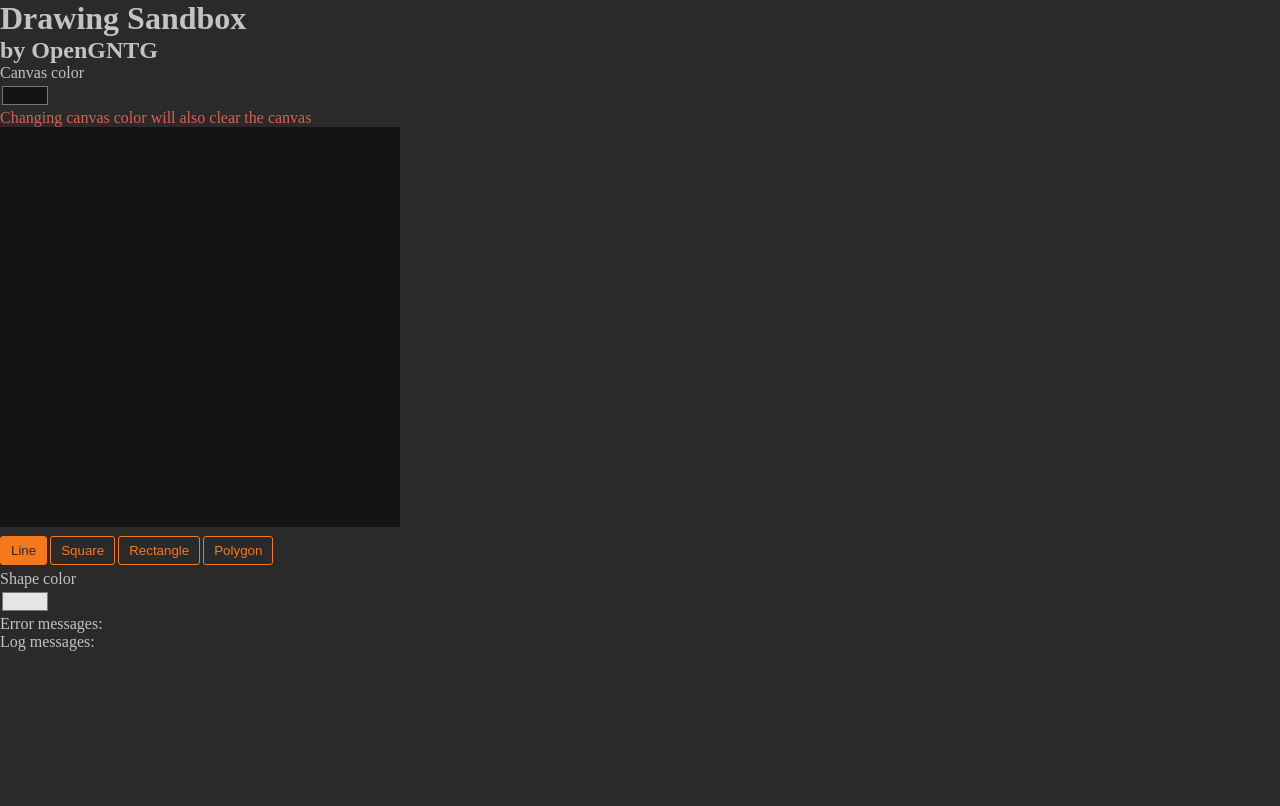
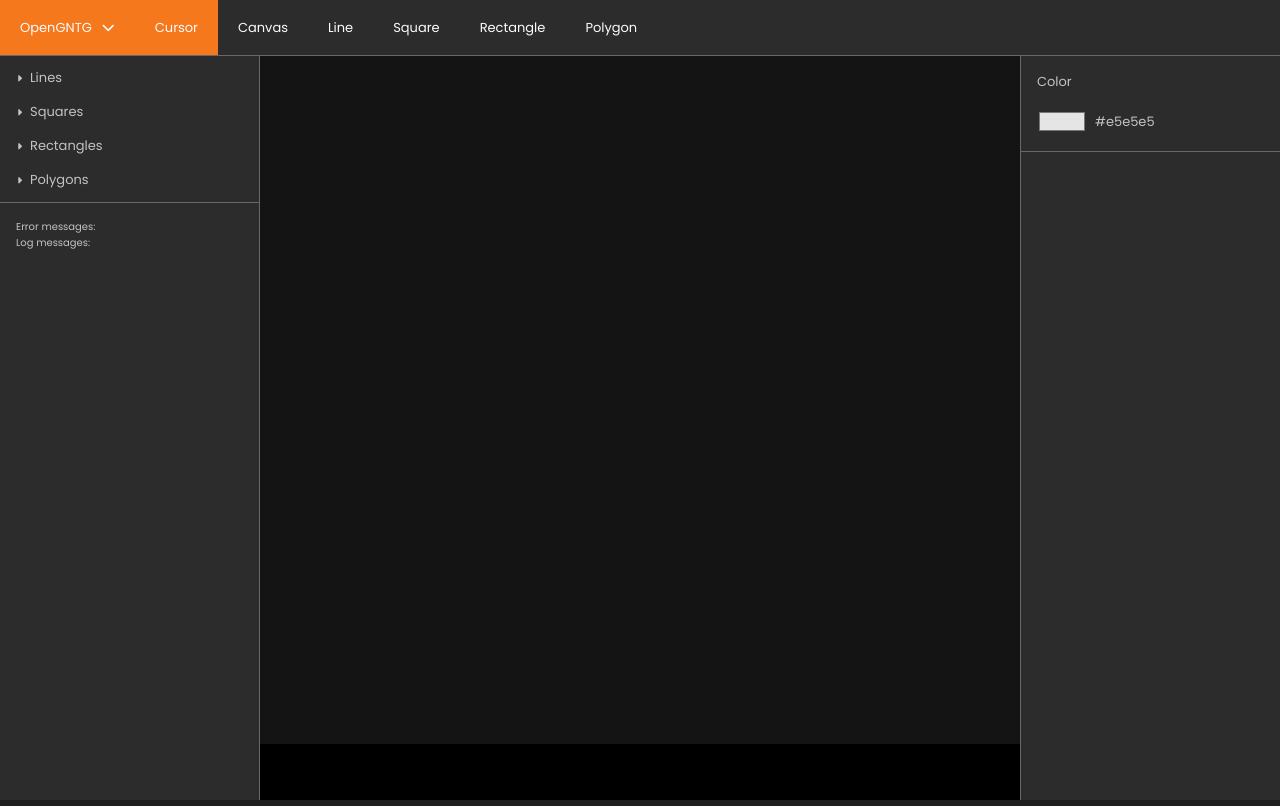
Before and after one commit to ditramadia/opengntg-graphic-editor, a plain HTML site: page src/index.html in a window 1280 px wide. Drawn offline with Linux system fonts and the light colour scheme.

Commit message:
style: add user interface layout  (#4)
* feat: add toolbar

* feat: add main app layout

* fix: fix app layout

* style: style main app layout

* style: style property bar

* style: style object list

```diff
--- a/src/index.html
+++ b/src/index.html
@@ -5,39 +5,87 @@
   <meta charset="UTF-8">
   <meta name="viewport" content="width=device-width, initial-scale=1.0">
   <title>OpenGNTG | Drawing sandbox</title>
+
+  <!-- Styles -->
   <link rel="stylesheet" type="text/css" href="./styles/index.css" />
+  <link rel="stylesheet" type="text/css" href="./styles/navbar.css" />
+  <link rel="stylesheet" type="text/css" href="./styles/object-list.css" />
+  <link rel="stylesheet" type="text/css" href="./styles/canvas.css" />
+  <link rel="stylesheet" type="text/css" href="./styles/property-bar.css" />
+
+  <!-- Font awesome -->
+  <link href="https://cdnjs.cloudflare.com/ajax/libs/font-awesome/6.5.1/css/all.min.css" rel="stylesheet"
+    type='text/css'>
 </head>
 
 <body>
-  <h1>Drawing Sandbox</h1>
-  <h2>by OpenGNTG</h2>
+  <!-- Navbar -->
+  <nav>
+    <ul>
+      <!-- TODO: Implement dropdown menu -->
+      <li id="logo">
+        <span>OpenGNTG</span>
+        <i class="fa-solid fa-chevron-down"></i>
+      </li>
+      <li id="cursor" class="tool-btn active">Cursor</li>
+      <li id="canvas" class="tool-btn">Canvas</li>
+      <li id="line" class="tool-btn">Line</li>
+      <li id="square" class="tool-btn">Square</li>
+      <li id="rectangle" class="tool-btn">Rectangle</li>
+      <li id="polygon" class="tool-btn">Polygon</li>
+    </ul>
+  </nav>
 
-  <!-- Canvas color -->
-  <div id="canvas-color-container">
-    <label for="canvas-color">Canvas color</label>
-    <input type="color" id="canvas-color-input" name="canvas-color" value="#141414">
-    <span class="warning">Changing canvas color will also clear the canvas</span>
+  <!-- Object list -->
+  <div id="object-list-container">
+
+    <!-- Line objects -->
+    <div id="line-objects" class="object-list">
+      <div class="object-label list">
+        <i class="fa-solid fa-caret-down hide"></i>
+        <i class="fa-solid fa-caret-right"></i>
+        <span>Lines</span>
+      </div>
+      <div class="items">
+      </div>
     </div>
 
-  <!-- Canvas -->
-  <canvas>
-
-  </canvas>
-
-  <!-- Shape buttons -->
-  <div class="shape-btn-container">
-    <button id="line" class="shape-btn active">Line</button>
-    <button id="square" class="shape-btn">Square</button>
-    <button id="rectangle" class="shape-btn">Rectangle</button>
-    <button id="polygon" class="shape-btn">Polygon</button>
+    <!-- Square objects -->
+    <div id="square-objects" class="object-list">
+      <div class="object-label list">
+        <i class="fa-solid fa-caret-down hide"></i>
+        <i class="fa-solid fa-caret-right"></i>
+        <span>Squares</span>
+      </div>
+      <div class="items">
+      </div>
     </div>
 
-  <!-- Shape color -->
-  <div id="shape-color-container">
-    <label for="shape-color">Shape color</label>
-    <input type="color" id="shape-color-input" name="shape-color" value="#e5e5e5">
+
+    <!-- Rectangle objects -->
+    <div id="rectangle-objects" class="object-list">
+      <div class="object-label list">
+        <i class="fa-solid fa-caret-down hide"></i>
+        <i class="fa-solid fa-caret-right"></i>
+        <span>Rectangles</span>
+      </div>
+      <div class="items">
+      </div>
     </div>
 
+    <!-- Polygon objects -->
+    <div id="polygon-objects" class="object-list">
+      <div class="object-label list">
+        <i class="fa-solid fa-caret-down hide"></i>
+        <i class="fa-solid fa-caret-right"></i>
+        <span>Polygons</span>
+      </div>
+      <div class="items">
+      </div>
+    </div>
+
+    <!-- Dev log box -->
+    <div id="dev-box">
       <!-- Box to show error log -->
       <div id="error-box">
         <span>Error messages:</span>
@@ -47,6 +95,42 @@
       <div id="log-box">
         <span>Log messages:</span>
       </div>
+    </div>
+  </div>
+
+  <!-- Property bar -->
+  <div class="property-bar-container">
+
+    <!-- Canvas property -->
+    <div id="canvas-properties" class="property-container">
+      <!-- Canvas color -->
+      <div class="property">
+        <label for="canvas-color">Background</label>
+        <div class="color-input">
+          <input type="color" id="canvas-color-input" name="canvas-color" value="#141414">
+          <span id="canvas-color-value">#141414</span>
+        </div>
+      </div>
+    </div>
+
+    <!-- Shape property -->
+    <div id="shape-properties" class="property-container active">
+      <!-- Shape color -->
+      <div class="property">
+        <label for="shape-color">Color</label>
+        <div class="color-input">
+          <input type="color" id="shape-color-input" name="shape-color" value="#e5e5e5">
+          <span id="shape-color-value">#e5e5e5</span>
+        </div>
+      </div>
+    </div>
+
+  </div>
+
+  <!-- Canvas -->
+  <canvas>
+
+  </canvas>
 
   <!-- Utilities -->
   <script src="./script/utils/log.js"></script>
--- a/src/script/states.js
+++ b/src/script/states.js
@@ -1,13 +1,30 @@
 // == Selectors ===========================================================
+// Canvas
 const canvas = document.querySelector("canvas");
-const shapeButtonDiv = document.querySelector(".shape-btn-container");
+
+// Tool buttons
+const toolButtons = document.querySelectorAll(".tool-btn");
+
+// Object list
+const objectList = document.querySelectorAll(".object-list");
+const lineObjects = document.querySelector("#line-objects");
+const squareObjects = document.querySelector("#square-objects");
+const rectangleObjects = document.querySelector("#rectangle-objects");
+const polygonObjects = document.querySelector("#polygon-objects");
+
+// Properties
+const propertyContainer = document.querySelectorAll(".property-container");
+
 const canvasColorInput = document.querySelector("#canvas-color-input");
+const canvasColorValueSpan = document.querySelector("#canvas-color-value");
+
 const shapeColorInput = document.querySelector("#shape-color-input");
+const shapeColorValueSpan = document.querySelector("#shape-color-value");
 
 // == State variables =====================================================
 let gl = undefined;
 let canvasColor = [0.08, 0.08, 0.08, 1.0];
-let selectedShapeMode = "line";
+let selectedTool = "cursor";
 let shapeColor = [0.9, 0.9, 0.9, 1.0];
 let isDrawing = false;
 const shapes = {
@@ -40,67 +57,94 @@ try {
   showError(`Initialize canvas failed - ${error}`);
 }
 
-// == Select shape event handler ==========================================
-for (let i = 0; i < shapeButtonDiv.children.length; i++) {
-  shapeButtonDiv.children[i].addEventListener("click", () => {
-    if (selectedShapeMode === shapeButtonDiv.children[i].id) {
-      shapeButtonDiv.children[i].classList.remove("active");
-      selectedShapeMode = undefined;
+// == Select tool event handler ===========================================
+for (let i = 0; i < toolButtons.length; i++) {
+  toolButtons[i].addEventListener("click", () => {
+    if (selectedTool === toolButtons[i].id) {
       return;
+    }
+
+    selectedTool = toolButtons[i].id;
+    for (let j = 0; j < toolButtons.length; j++) {
+      toolButtons[j].classList.remove("active");
+    }
+    toolButtons[i].classList.add("active");
+
+    for (let j = 0; j < propertyContainer.length; j++) {
+      propertyContainer[j].classList.remove("active");
+    }
+    if (selectedTool === "cursor") {
+      return;
+    }
+    if (selectedTool === "canvas") {
+      propertyContainer[0].classList.add("active");
     } else {
-      selectedShapeMode = shapeButtonDiv.children[i].id;
-      for (let j = 0; j < shapeButtonDiv.children.length; j++) {
-        shapeButtonDiv.children[j].classList.remove("active");
-      }
-      shapeButtonDiv.children[i].classList.add("active");
+      propertyContainer[1].classList.add("active");
     }
   });
 }
 
-// == Change canvas background color handler ==============================
+// == Object lists ========================================================
+for (let i = 0; i < objectList.length; i++) {
+  objectList[i].querySelector(".object-label").addEventListener("click", () => {
+    objectList[i].classList.toggle("open");
+    objectList[i].querySelector(".fa-caret-down").classList.toggle("hide");
+    objectList[i].querySelector(".fa-caret-right").classList.toggle("hide");
+  });
+}
+
+function insertShapeToHTML(type) {
+  if (type === "line") {
+    lineObjects.querySelector(
+      ".items"
+    ).innerHTML += `<div class="list object-item">Line ${shapes.lines.length}</div>`;
+  }
+}
+
+// == Property handler ====================================================
+// Canvas color
 canvasColorInput.addEventListener("input", () => {
+  canvasColorValueSpan.innerHTML = canvasColorInput.value;
   canvasColor = hexToRGBA(canvasColorInput.value);
   gl.clearColor(...canvasColor);
-  gl.clear(gl.COLOR_BUFFER_BIT);
 });
 
-// == Change shape color handler ==========================================
+// Shape color
 shapeColorInput.addEventListener("input", () => {
+  shapeColorValueSpan.innerHTML = shapeColorInput.value;
   shapeColor = hexToRGBA(shapeColorInput.value);
 });
 
 // == Drawing state handler ===============================================
 canvas.addEventListener("mousedown", (e) => {
-  if (!selectedShapeMode || isDrawing) {
+  if (selectedTool === "cursor" || selectedTool === "canvas" || isDrawing) {
     return;
   }
 
-  if (selectedShapeMode === "line") {
+  if (selectedTool === "line") {
     const { x, y } = getMousePos(e);
     shapes.lines.push(new Line(x, y, shapeColor));
-    shapes.lines[shapes.lines.length - 1].print();
+    insertShapeToHTML("line");
   }
 
   isDrawing = true;
 });
 
 canvas.addEventListener("mousemove", (e) => {
-  if (!isDrawing) {
+  if (selectedTool === "cursor" || selectedTool === "canvas" || !isDrawing) {
     return;
   }
 
-  if (selectedShapeMode === "line") {
+  if (selectedTool === "line") {
     const { x, y } = getMousePos(e);
     shapes.lines[shapes.lines.length - 1].setEndVertex(x, y);
   }
 });
 
 canvas.addEventListener("mouseup", (e) => {
-  if (!selectedShapeMode || !isDrawing) {
+  if (selectedTool === "cursor" || selectedTool === "canvas" || !isDrawing) {
     return;
   }
 
-  shapes.lines[shapes.lines.length - 1].print();
-
   isDrawing = false;
 });
--- /dev/null
+++ b/src/styles/canvas.css
@@ -0,0 +1,5 @@
+canvas {
+  width: 100vw;
+  height: 100vh;
+  background-color: var(--red);
+}
--- a/src/styles/index.css
+++ b/src/styles/index.css
@@ -1,58 +1,43 @@
+@import url("https://fonts.googleapis.com/css2?family=Poppins:ital,wght@0,100;0,200;0,300;0,400;0,500;0,600;0,700;0,800;0,900;1,100;1,200;1,300;1,400;1,500;1,600;1,700;1,800;1,900&display=swap");
+
 * {
   margin: 0;
   padding: 0;
   box-sizing: border-box;
 }
 
-body {
-  background-color: #2a2a2a;
-  color: #c3c3c3;
+:root {
+  --primary-color: #1e1e1e;
+  --secondary-color: #2c2c2c;
+  --tertiary-color: #67686b;
+  --accent-color: #f6781d;
+  --text-color: #c3c3c3;
+  --white: #fcfcfc;
+  --red: #da6052;
+  --light-blue: #67c6e3;
 }
 
-.shape-btn-container {
-  margin: 5px 0;
-  display: flex;
-  gap: 3px;
-}
+body {
+  background-color: var(--primary-color);
+  color: var(--text-color);
 
-.shape-btn {
-  background-color: transparent;
-  border: 1px solid #f6781d;
-  border-radius: 3px;
-  padding: 6px 10px;
-  color: #f6781d;
-  cursor: pointer;
-}
+  max-width: 100vw;
+  width: 100vw;
+  overflow-x: hidden;
+  max-height: 100vh;
+  height: 100vh;
+  overflow-y: hidden;
 
-.shape-btn.active {
-  background-color: #f6781d;
-  color: #2a2a2a;
-}
-
-#canvas-color-container,
-#shape-color-container {
-  display: flex;
-  flex-direction: column;
-}
-
-#canvas-color-input,
-#shape-color-input {
-  background-color: transparent;
-  border: none;
-  border-radius: 3px;
-}
-
-canvas {
-  width: 400px;
-  height: 400px;
-  background-color: #da6052;
+  font-family: "Poppins", sans-serif;
+  font-weight: 400;
+  font-size: small;
 }
 
 #error-box p,
 .warning {
-  color: #da6052;
+  color: var(--red);
 }
 
 #log-box p {
-  color: #67c6e3;
+  color: var(--light-blue);
 }
--- /dev/null
+++ b/src/styles/navbar.css
@@ -0,0 +1,46 @@
+nav {
+  position: absolute;
+  top: 0;
+  left: 0;
+  z-index: 10;
+
+  width: 100%;
+  height: 56px;
+  background-color: var(--secondary-color);
+
+  border-bottom: solid 1px var(--tertiary-color);
+}
+
+#logo {
+  display: flex;
+  gap: 10px;
+}
+
+nav ul {
+  height: 100%;
+  display: flex;
+}
+
+nav ul li {
+  width: fit-content;
+  height: 100%;
+  padding: 0 20px;
+  color: var(--white);
+
+  display: flex;
+  align-items: center;
+  justify-content: center;
+
+  cursor: pointer;
+  list-style: none;
+
+  transition: background-color 100ms ease-in-out;
+}
+
+nav ul li:hover {
+  background-color: var(--accent-color);
+}
+
+nav ul li.active {
+  background-color: var(--accent-color);
+}
--- /dev/null
+++ b/src/styles/object-list.css
@@ -0,0 +1,67 @@
+#object-list-container {
+  position: absolute;
+  left: 0;
+  bottom: 0;
+  top: 0;
+
+  width: 260px;
+  height: 100vh;
+  padding-top: 61px;
+  padding-bottom: 5px;
+  overflow-y: auto;
+
+  background-color: var(--secondary-color);
+  border-right: solid 1px var(--tertiary-color);
+}
+
+#dev-box {
+  left: 0;
+  bottom: 0;
+
+  width: 100%;
+  height: fit-content;
+  margin-top: 5px;
+  padding: 16px 16px 16px 16px;
+  background-color: var(--secondary-color);
+  border-top: solid 1px var(--tertiary-color);
+
+  font-size: x-small;
+}
+
+.object-list .object-item {
+  display: none;
+}
+
+.object-list.open .object-item {
+  display: block;
+}
+
+.object-list .object-label {
+  display: flex;
+  align-items: center;
+  gap: 8px;
+}
+
+.object-list .object-label i {
+  display: inline;
+  font-size: x-small;
+}
+
+.object-list .object-label i.hide {
+  display: none;
+}
+
+.object-list .list {
+  padding: 6px 16px;
+  border: solid 1px var(--secondary-color);
+
+  cursor: pointer;
+}
+
+.object-list .list:hover {
+  border: solid 1px var(--accent-color);
+}
+
+.object-list .object-item {
+  padding-left: 50px;
+}
--- /dev/null
+++ b/src/styles/property-bar.css
@@ -0,0 +1,53 @@
+.property-bar-container {
+  position: absolute;
+  top: 0;
+  right: 0;
+  bottom: 0;
+
+  width: 260px;
+  height: 100vh;
+  padding-top: 56px;
+  overflow-y: auto;
+
+  background-color: var(--secondary-color);
+  border-left: solid 1px var(--tertiary-color);
+}
+
+.property-bar-container .property-container {
+  display: none;
+}
+
+.property-bar-container .property-container.active {
+  display: block;
+}
+
+.property-bar-container .property {
+  width: 100%;
+  height: fit-content;
+  padding: 16px;
+  border-bottom: solid 1px var(--tertiary-color);
+
+  display: flex;
+  flex-direction: column;
+  gap: 16px;
+}
+
+.property-bar-container .color-input {
+  width: 100%;
+  height: fit-content;
+
+  display: flex;
+  align-items: center;
+  gap: 8px;
+}
+
+.property-bar-container .color-input input {
+  cursor: pointer;
+}
+
+#canvas-color-input,
+#shape-color-input {
+  background-color: transparent;
+  border: none;
+  border-radius: 3px;
+}
```
Lines whose indentation alone changed are shown as unchanged.
